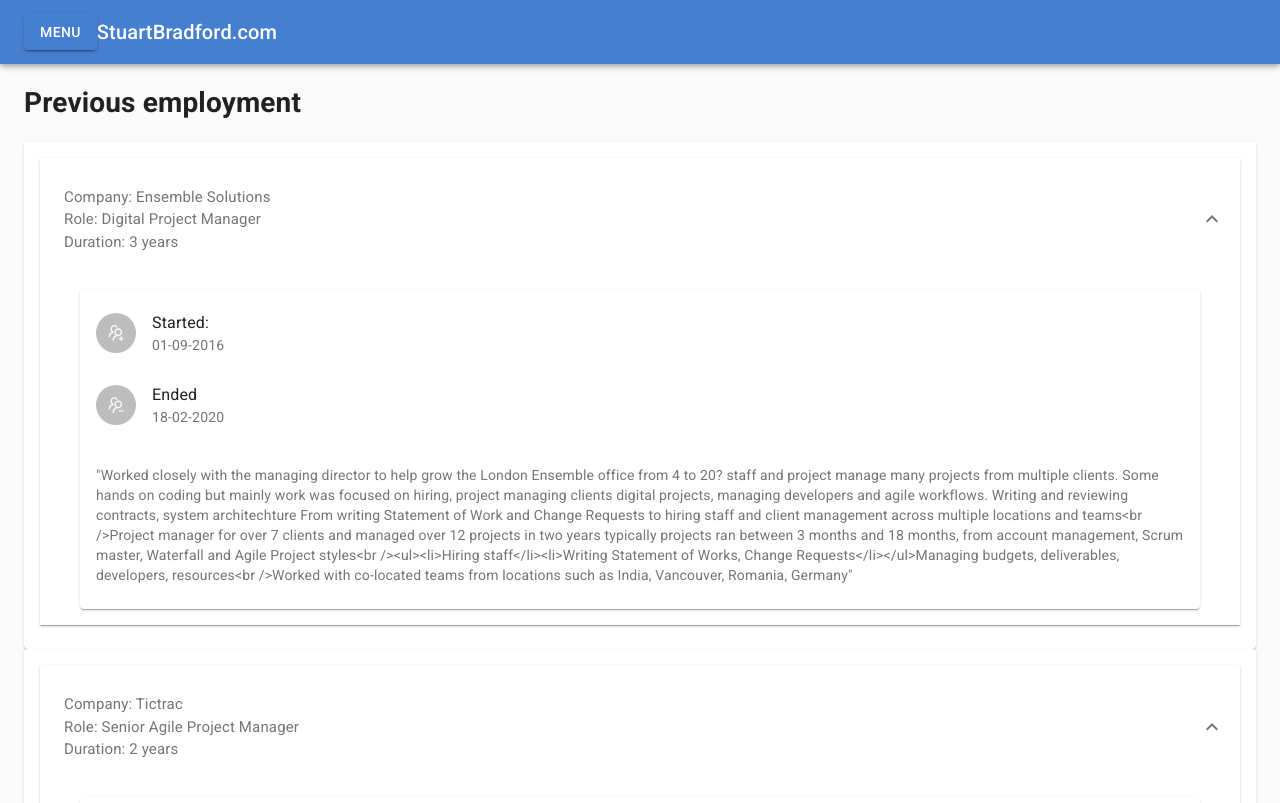
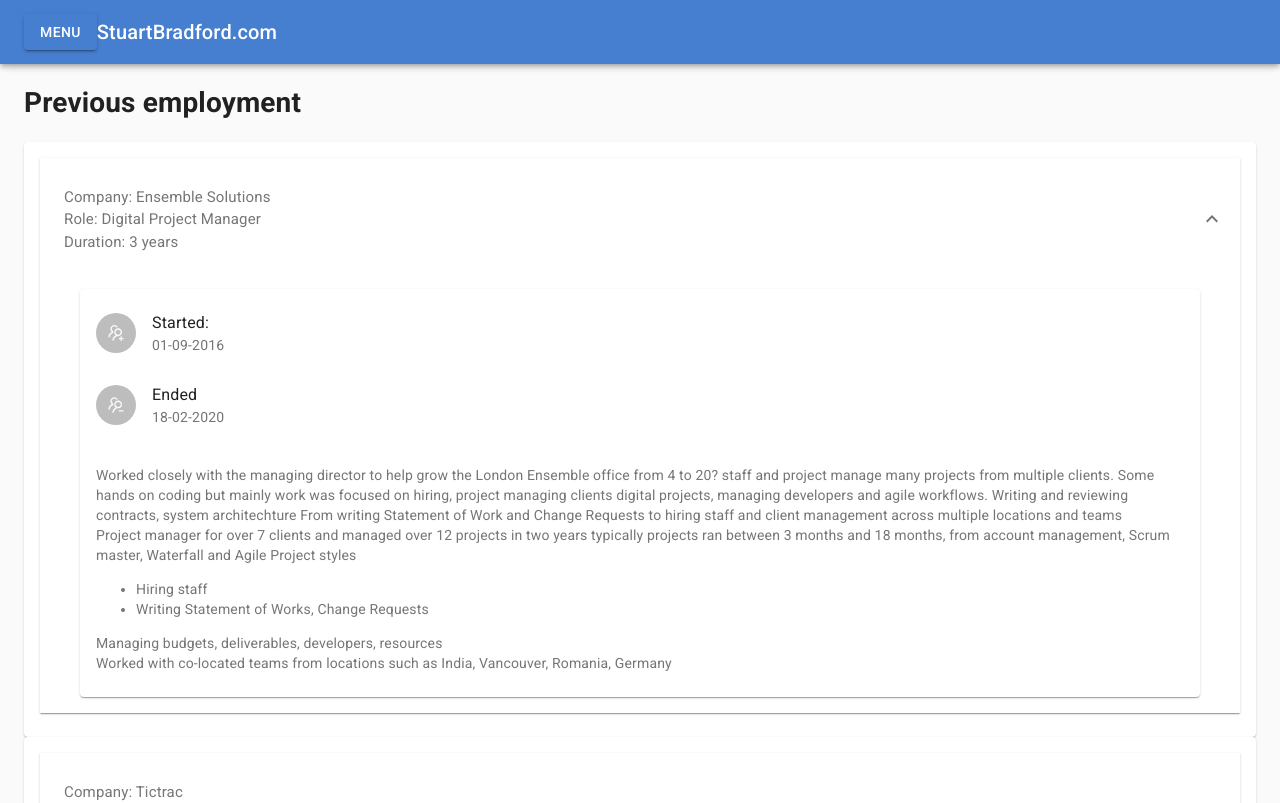
Before and after one commit to 789ni812/my-portfolio, a React (Create React App) app: page /employmentHistory in a window 1280 px wide. Shown: the top 803 px of the page. Built offline with nearby package versions, Linux system fonts and the light colour scheme.

Commit message:
Added html-react-parser to render the HTML inside the post.description data

```diff
--- a/package.json
+++ b/package.json
@@ -11,6 +11,7 @@
     "@testing-library/react": "^9.5.0",
     "@testing-library/user-event": "^7.2.1",
     "bootstrap": "^4.5.0",
+    "html-react-parser": "^0.13.0",
     "moment": "^2.25.3",
     "moment-timezone": "^0.5.28",
     "node-sass": "^4.14.1",
--- a/src/mockup/careerHistory.js
+++ b/src/mockup/careerHistory.js
@@ -29,7 +29,8 @@
 import { MdExpandMore } from 'react-icons/md';
 import { AiOutlineUsergroupAdd, AiOutlineUsergroupDelete } from 'react-icons/ai';
 
-
+// react-html-parser
+import parse from 'html-react-parser';
 
 const useStyles = makeStyles((theme) => ({
     root: {
@@ -90,6 +91,7 @@
 
                             {/* MAIN CONTENT LOOP */}
                             <Container>
+
                                 < Card key={post.id}>
 
 
@@ -114,12 +116,14 @@
                                         </ListItem>
                                     </List>
 
-                                    {post.description ? <CardContent>
-                                        <Typography variant="body2" color="textSecondary" component="p">
-                                            {JSON.stringify(post.description)}
-                                        </Typography>
-                                    </CardContent>
-                                        : ''}
+                                    {post.description ?
+                                        <CardContent>
+                                            <Typography variant="body2" color="textSecondary" >
+                                                {parse(post.description)}
+                                            </Typography>
+                                        </CardContent>
+                                        :
+                                        ''}
 
 
                                     {/*
```
Also changed, not shown: 1 other file (tests, documents, lock files or other folders).
